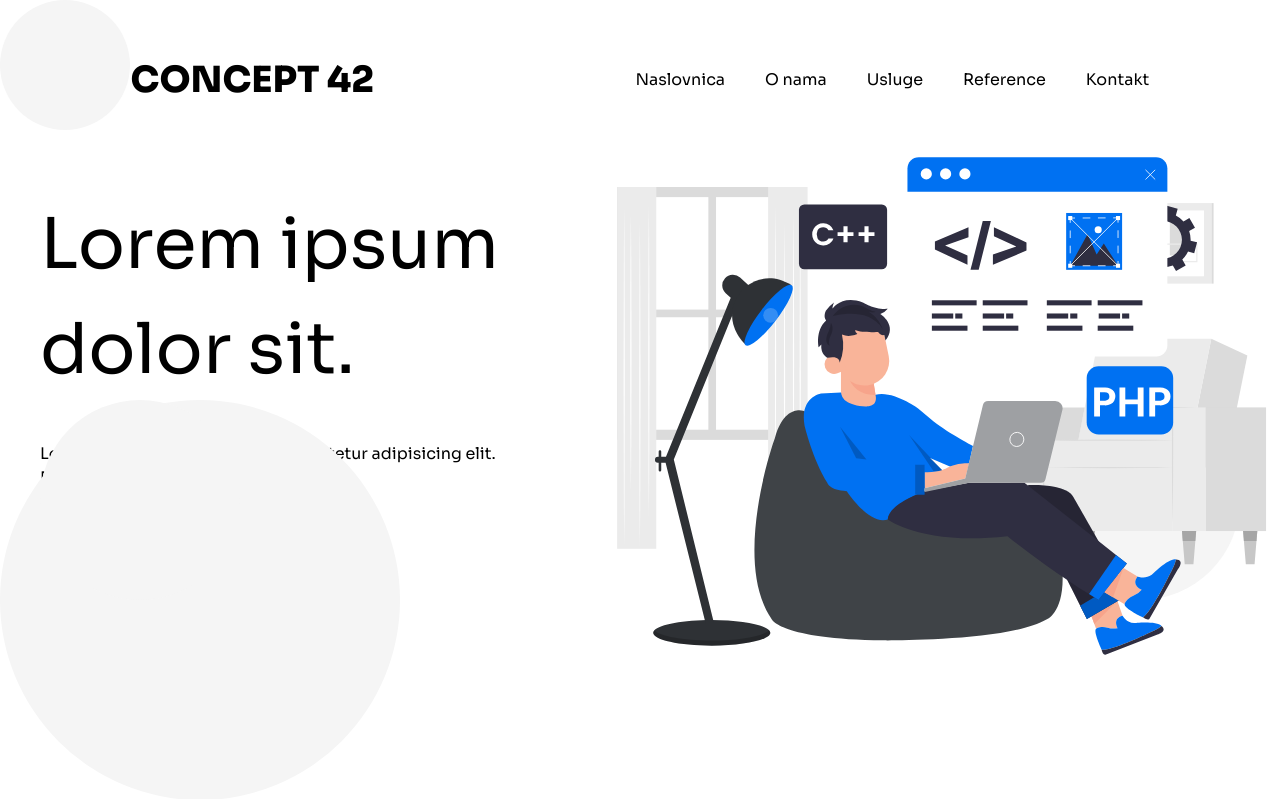
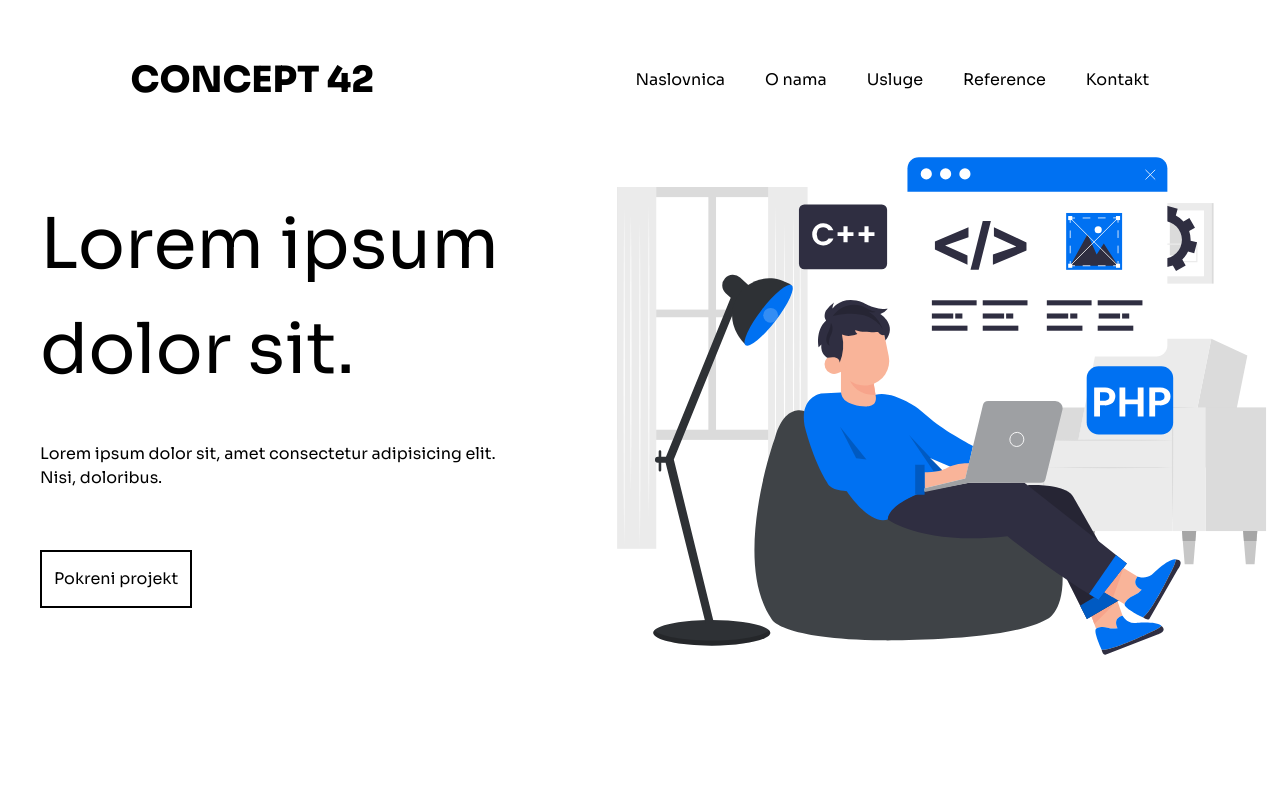
Before and after one commit to Concept42/concept42, a Next.js app: page / in a window 1280 px wide. Shown: the top 799 px of the page. Built offline with nearby package versions, Linux system fonts and the light colour scheme; a web font is replaced by a local one.

Commit message:
background effects

```diff
--- a/components/Sections/Hero.tsx
+++ b/components/Sections/Hero.tsx
@@ -18,9 +18,9 @@ const Hero: React.FC = () => {
 
   return (
     <>
-      <div className='flex flex-col md:flex-row gap-10 w-screen h-screen justify-center items-center z-10 '>
+      <div className='flex flex-col md:flex-row gap-10 w-screen h-screen justify-center items-center '>
         <BallBackground positionX={position.x} positionY={position.y} />
-        <div className='flex flex-col justify-center items-center gap-5 md:gap-10  px-10 md:items-start text-black '>
+        <div className='flex flex-col justify-center items-center gap-5 md:gap-10  px-10 md:items-start text-black z-50 '>
           <h1 className='text-[50px] lg:text-[70px] xl:text-[80px] xl:leading-[86px] '>
             Lorem ipsum <br />
             dolor sit.
--- a/components/Ui/BallBackground.tsx
+++ b/components/Ui/BallBackground.tsx
@@ -11,13 +11,16 @@ function BallBackground(props: Props) {
     <>
       <motion.div
         animate={{ x: props.positionX / 50, y: props.positionY / 50 }}
-        className='w-full h-full absolute bottom-0 left-0 -z-1'
+        className='w-full h-full absolute bottom-0 left-0 '
       >
-        <div className='w-full h-full relative'>
-          <div className='absolute w-[400px] h-[400px] bottom-0    bg-neutral rounded-full'></div>
-          <div className='absolute w-[200px] h-[200px] right-10 top-[50%] bg-neutral rounded-full'></div>
-          <div className='absolute top-0 w-[130px] h-[130px] bg-neutral  rounded-full'></div>
-          <div className='absolute w-[200px] h-[200px] top-[50%] left-10  bg-neutral rounded-full'></div>
+        <div className='w-full h-full relative -z-[100]'>
+          <div className='absolute w-[300px] h-[300px] left-[40%] top-[30%]  bg-neutral rounded-full'></div>
+          <div
+            className='absolute w-[200px] h-[200px] right-10 top-[30%] bg-secondary
+           rounded-full'
+          ></div>
+          <div className='absolute top-40 left-10 w-[130px] h-[130px] bg-primary  rounded-full'></div>
+          {/* <div className='absolute w-[200px] h-[200px] bottom-20 left-10  bg-primary rounded-xl'></div> */}
         </div>
       </motion.div>
     </>
```
